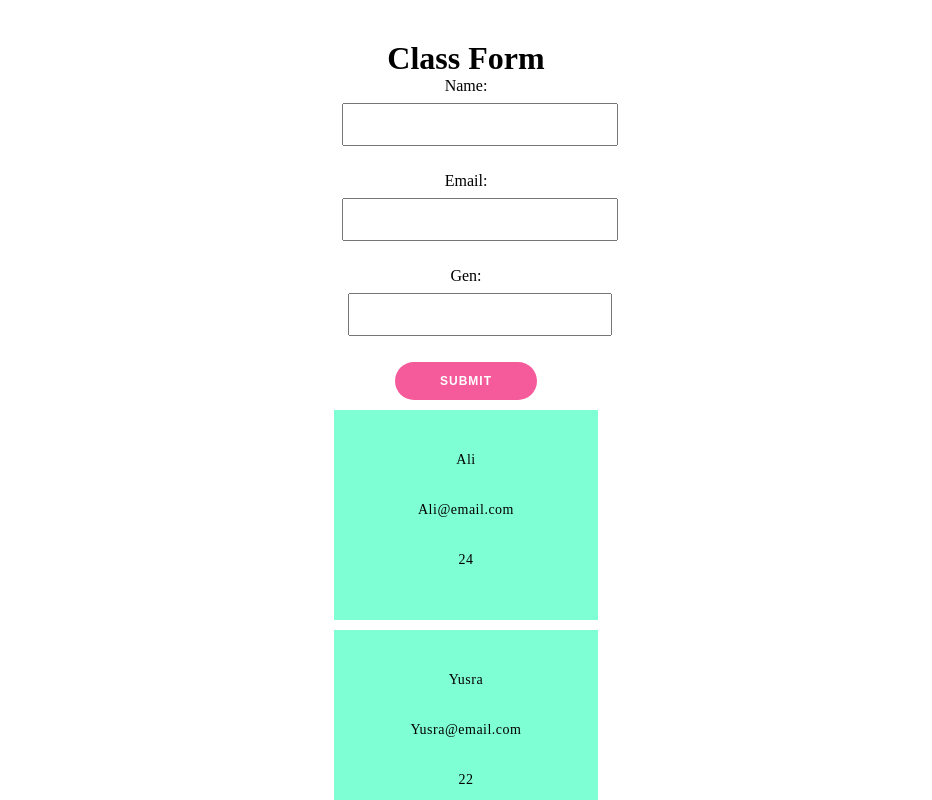
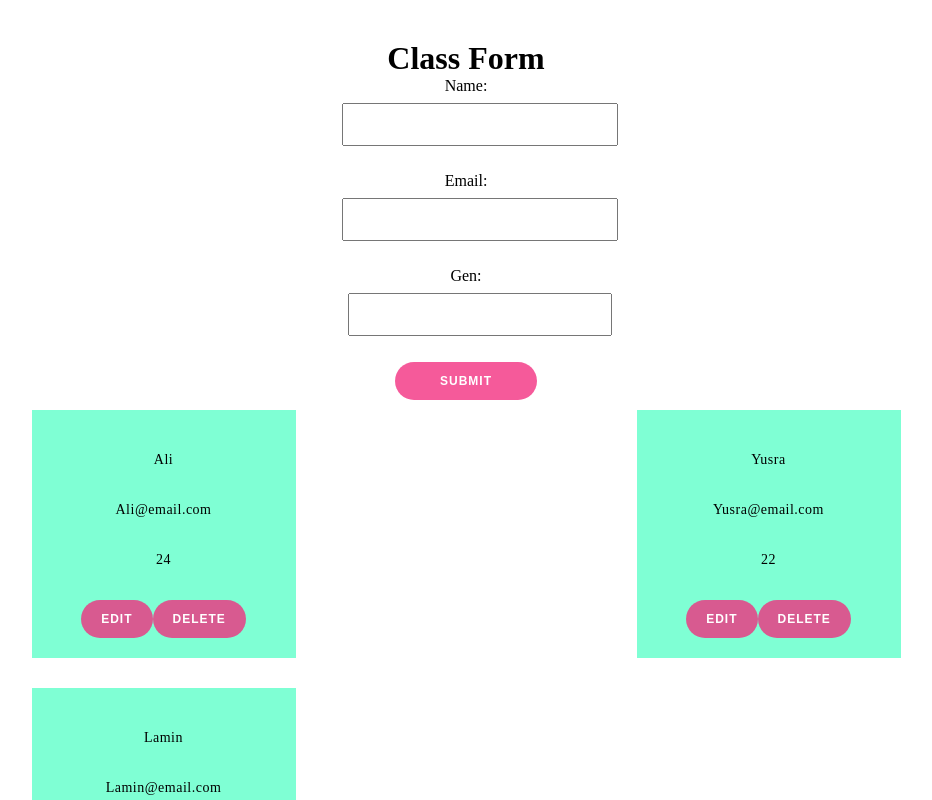
Before and after one commit to aliabdulbasit2002/react-users, a React (Vite) app: page / in a window 1280 px wide. Shown: the top 800 px of the page, without its empty margins (174-1106 px from the left). Built offline with nearby package versions, Linux system fonts and the light colour scheme.

Commit message:
Added delete function

```diff
--- a/package.json
+++ b/package.json
@@ -10,7 +10,8 @@
   },
   "dependencies": {
     "react": "^18.2.0",
-    "react-dom": "^18.2.0"
+    "react-dom": "^18.2.0",
+    "uuid": "^9.0.0"
   },
   "devDependencies": {
     "@types/react": "^18.0.28",
--- a/src/App.css
+++ b/src/App.css
@@ -10,6 +10,16 @@
   width: 14rem;
   padding: 20px;
   margin: 10px auto;
+}
+
+.card .editDelete {
+  display: flex;
+  justify-content: center;
+}
+
+.card button {
+  padding: 12px 20px;
+  cursor: pointer;
 }
 
 .container {
@@ -91,3 +101,15 @@ button.ghost:hover {
   color: #0e1119;
   cursor: pointer;
 }
+
+.grid {
+  display: grid;
+  gap: 10px;
+  grid-template-columns: repeat(2, 1fr);
+}
+
+@media screen and (max-width: 600px) {
+  .grid {
+    grid-template-columns: repeat(1, 1fr);
+  }
+}
--- a/src/App.jsx
+++ b/src/App.jsx
@@ -2,21 +2,25 @@ import { useState } from 'react';
 import './App.css'
 import Users from './Components/Users';
 import UsersForm from './Components/UsersForm';
+import { v4 as uuid } from "uuid";
 
 function App() {
 
   const users = [
     {
+      id: uuid(),
       name: "Ali",
       email: "Ali@email.com",
       gen: 24
     },
     {
+      id: uuid(),
       name: "Yusra",
       email: "Yusra@email.com",
       gen: 22
     },
     {
+      id: uuid(),
       name: "Lamin",
       email: "Lamin@email.com",
       gen: 19
@@ -27,13 +31,18 @@ function App() {
 
   const handleAddUser = (newUser) => {
     setUser(prevUsers => [...prevUsers, newUser]);
+    console.log(newUser);
+  }
+
+  const handleDeleteUser = (id) => {
+    setUser(user.filter((user) => user.id !== id))
   }
 
 
   return (
     <div className="App">
       <UsersForm handleAddUser={handleAddUser} />
-      <Users users={user} />
+      <Users users={user} onDelete={handleDeleteUser} />
     </div>
   )
 }
--- a/src/Components/Users.jsx
+++ b/src/Components/Users.jsx
@@ -1,13 +1,19 @@
-const Users = ({ users }) => {
+import { v4 as uuid } from "uuid";
+
+const Users = ({ users, onDelete }) => {
     return (
-        <div>
-            {users.map((user, index) => {
+        <div className="grid">
+            {users.map((user) => {
                 const { name, email, gen } = user;
                 return (
-                    <div className="card" key={index}>
+                    <div className="card" key={uuid()}>
                         <p>{name}</p>
                         <p>{email}</p>
                         <p>{gen}</p>
+                        <div className="editDelete">
+                            <button>Edit</button>
+                            <button onClick={() => onDelete(user.id)}>Delete</button>
+                        </div>
                     </div>
                 )
             })}
--- a/src/Components/UsersForm.jsx
+++ b/src/Components/UsersForm.jsx
@@ -1,4 +1,5 @@
 import React, { Component } from 'react'
+import { v4 as uuid } from "uuid";
 
 export default class UsersForm extends Component {
     constructor(props) {
@@ -25,10 +26,11 @@ export default class UsersForm extends Component {
         const newUser = {
             name: this.state.name,
             email: this.state.email,
-            gen: this.state.gen
+            gen: this.state.gen,
+            id: uuid()
         };
         this.props.handleAddUser(newUser);
-        this.setState({ name: '', email: '', gen: '' });
+        this.setState({ name: '', email: '', gen: '', id: uuid() });
     }
 
     render() {
```
Also changed, not shown: 1 other file (tests, documents, lock files or other folders).
